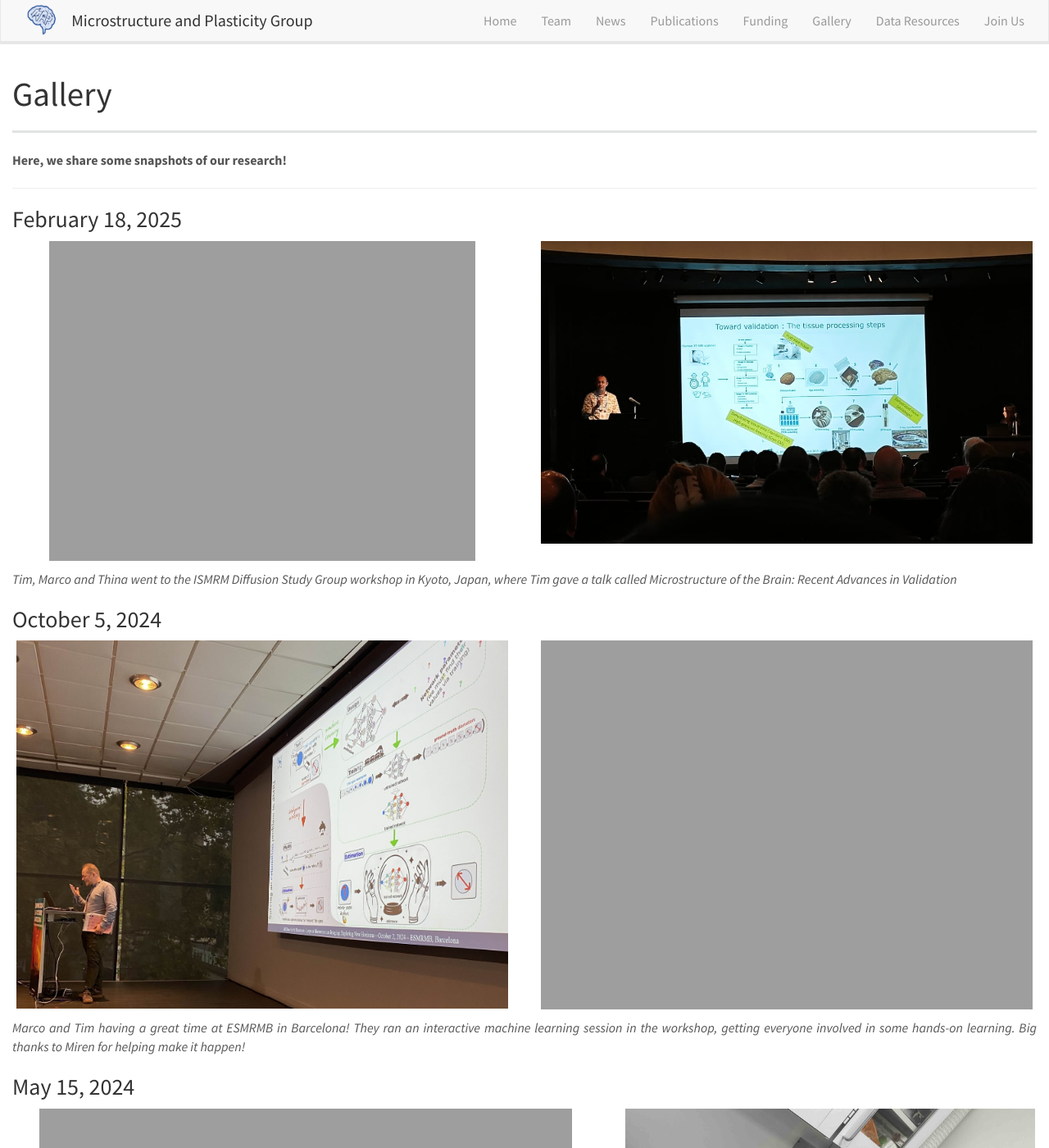
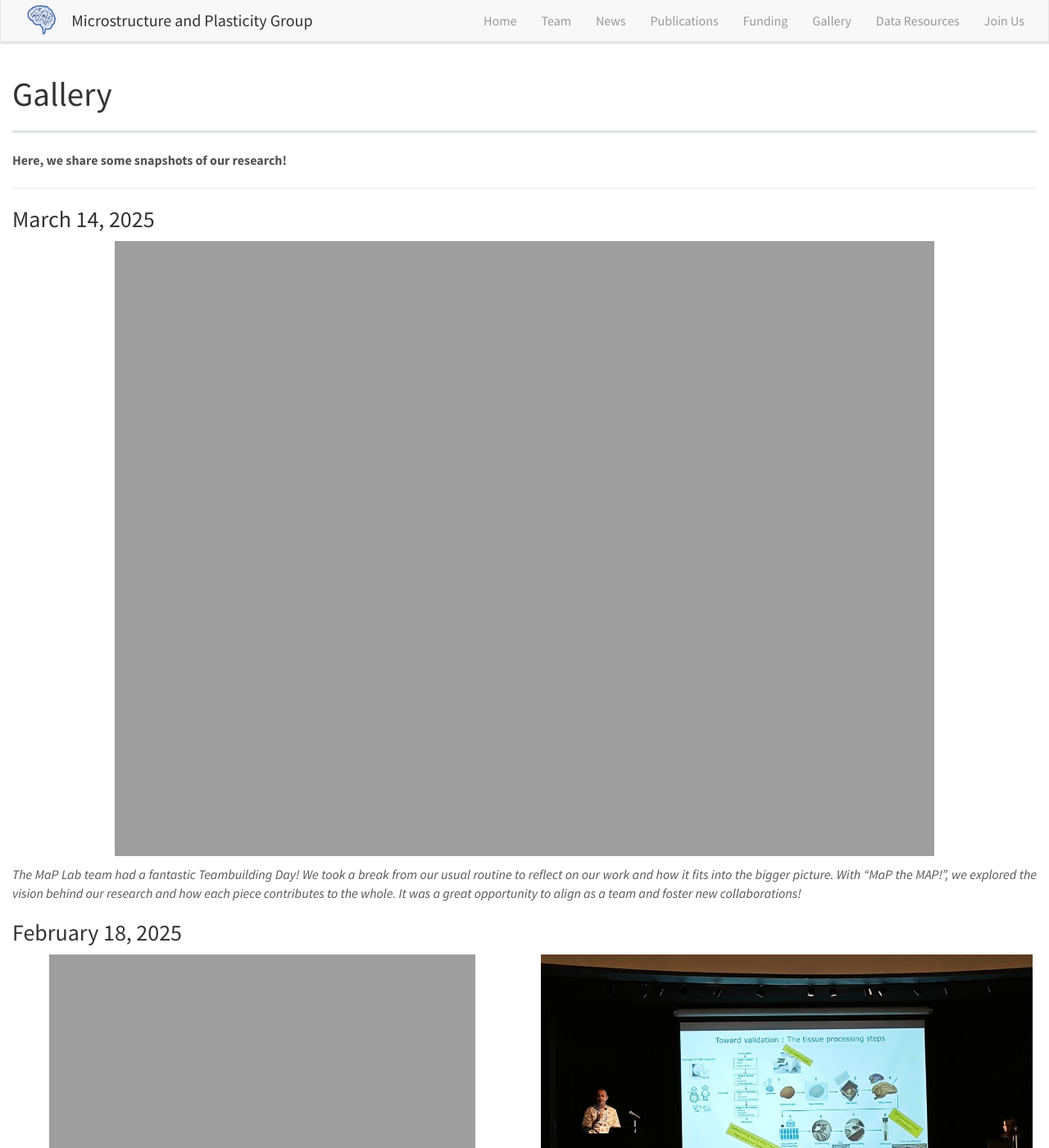
Before and after one commit to MaP-science/MaPWebsite, a Jekyll site: the page built from _pages/gallery.md, in a window 1280 px wide and 1400 px high. Shown: the whole window at 82% size. Built offline with Jekyll 4.4.1, drawn with Linux system fonts in a browser that asks for light colours; nearby versions of some CDN libraries.

Commit message:
Adding the teambuilding day to the gallery

```diff
--- a/_pages/gallery.md
+++ b/_pages/gallery.md
@@ -13,6 +13,16 @@ permalink: /gallery.html
 **Here, we share some snapshots of our research!**
 
 ---
+
+### March 14, 2025
+
+<div class="row justify-content-center">
+<div class="col-sm-12 text-center">
+<img src="{{ site.url }}{{ site.baseurl }}/images/gallery/teambuildingday.jpg" style="width: 1000px">
+</div>
+</div>
+
+*The MaP Lab team had a fantastic Teambuilding Day! We took a break from our usual routine to reflect on our work and how it fits into the bigger picture. With "MaP the MAP!", we explored the vision behind our research and how each piece contributes to the whole. It was a great opportunity to align as a team and foster new collaborations!*
 
 ### February 18, 2025
 
```
Also changed, not shown: 1 other file.
